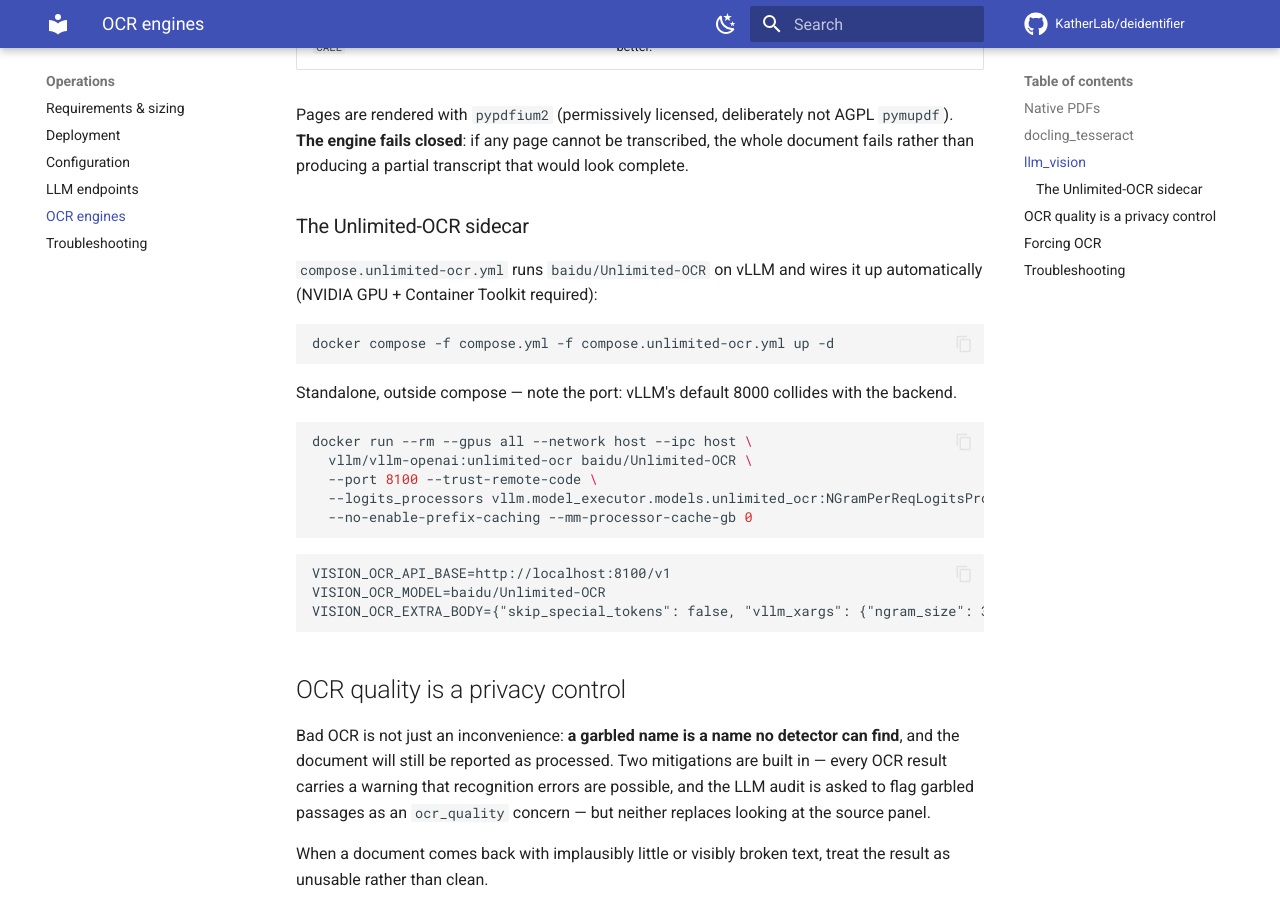
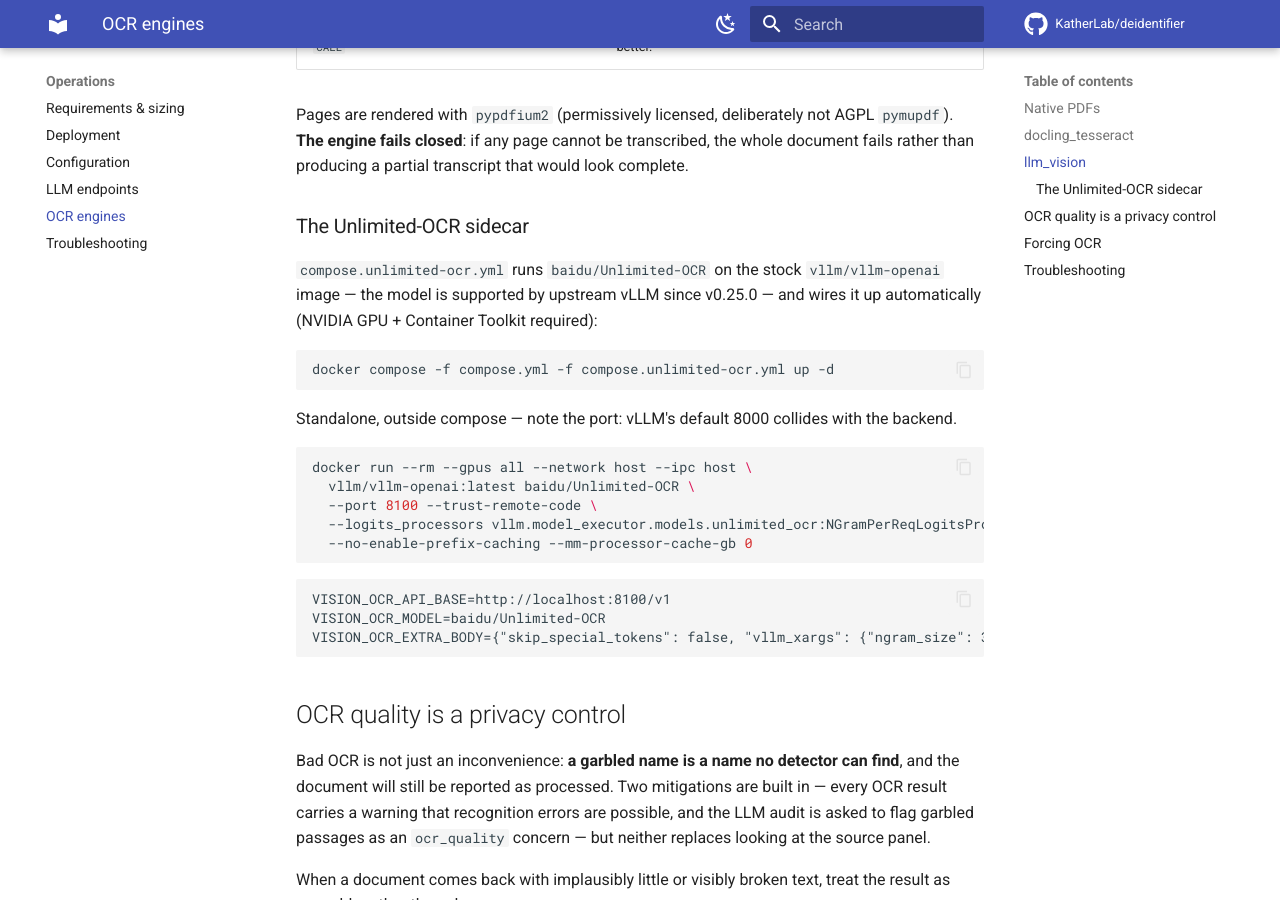
Before and after one commit to KatherLab/deidentifier, an MkDocs documentation site: the page built from docs/operations/ocr-engines.md, in a window 1280 px wide and 900 px high, scrolled down 1817 px. Built offline with MkDocs 1.6.1 and Material for MkDocs 9.7.7, drawn with Linux system fonts in a browser that asks for light colours; comment, search, counter and statistics services are not loaded.

Commit message:
Serve Unlimited-OCR from the stock vLLM image
Upstream vLLM supports baidu/Unlimited-OCR and the NGramPerReqLogitsProcessor
since v0.25.0, so the sidecar, the .env.example recipe and the OCR docs no
longer need the custom unlimited-ocr tag.

````diff
--- a/docs/operations/ocr-engines.md
+++ b/docs/operations/ocr-engines.md
@@ -62,8 +62,10 @@ transcript that would look complete.
 
 ### The Unlimited-OCR sidecar
 
-`compose.unlimited-ocr.yml` runs `baidu/Unlimited-OCR` on vLLM and wires it up
-automatically (NVIDIA GPU + Container Toolkit required):
+`compose.unlimited-ocr.yml` runs `baidu/Unlimited-OCR` on the stock
+`vllm/vllm-openai` image — the model is supported by upstream vLLM since
+v0.25.0 — and wires it up automatically (NVIDIA GPU + Container Toolkit
+required):
 
 ```bash
 docker compose -f compose.yml -f compose.unlimited-ocr.yml up -d
@@ -74,7 +76,7 @@ the backend.
 
 ```bash
 docker run --rm --gpus all --network host --ipc host \
-  vllm/vllm-openai:unlimited-ocr baidu/Unlimited-OCR \
+  vllm/vllm-openai:latest baidu/Unlimited-OCR \
   --port 8100 --trust-remote-code \
   --logits_processors vllm.model_executor.models.unlimited_ocr:NGramPerReqLogitsProcessor \
   --no-enable-prefix-caching --mm-processor-cache-gb 0
````
Also changed, not shown: CHANGELOG.md (+0 -5 lines), compose.unlimited-ocr.yml (+4 -3 lines), 1 other file.
